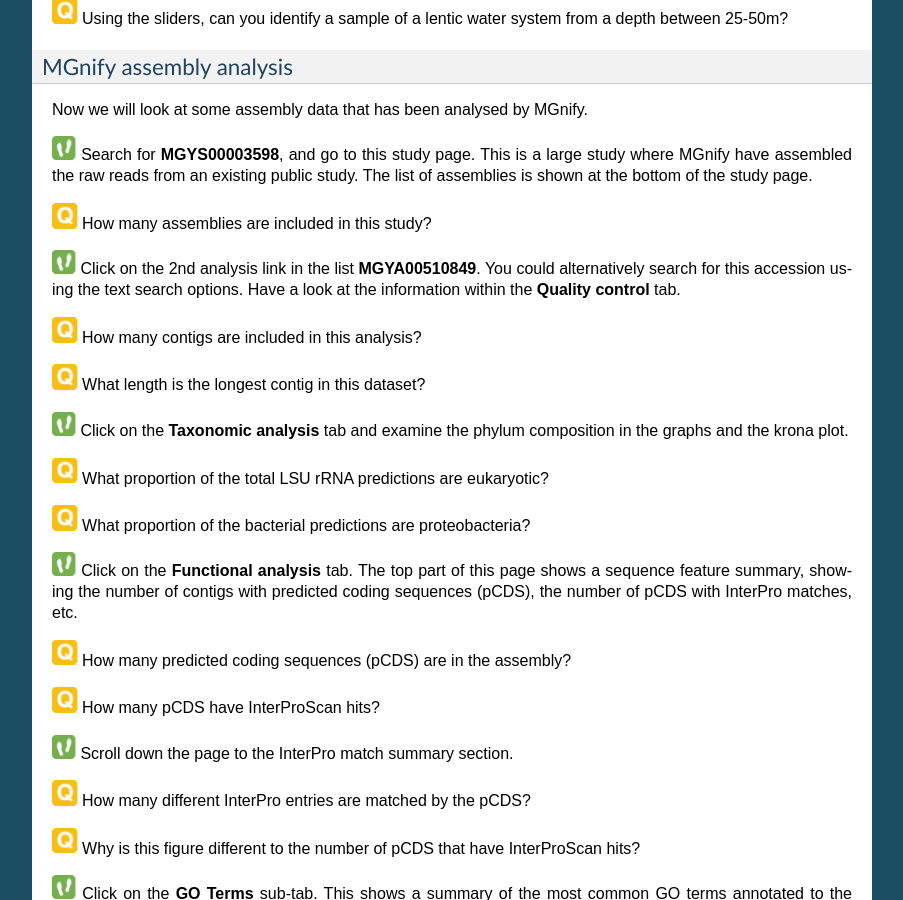
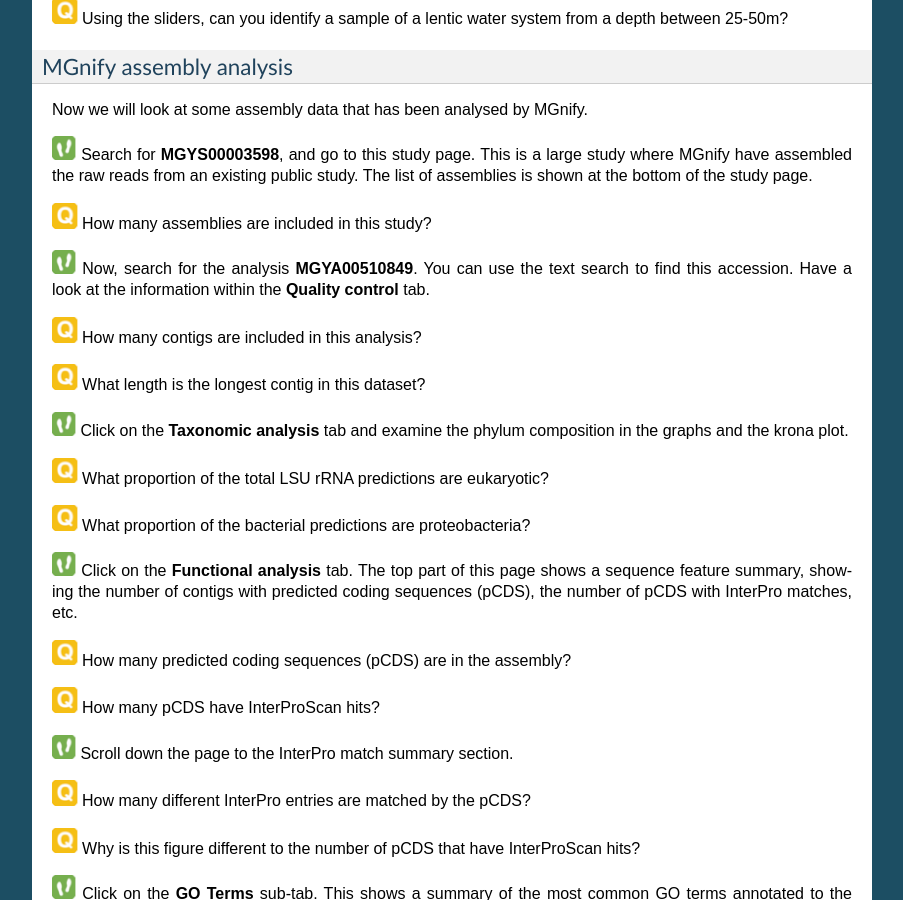
Before and after one commit to EBI-Metagenomics/mgnify-ebi-2021, a Sphinx documentation site: the page built from docs/source/services.rst, in a window 1280 px wide and 900 px high, scrolled down 1044 px. Shown: the whole window, without its empty margins (198-1101 px from the left). Built offline with Sphinx 7.4.7, drawn with Linux system fonts in a browser that asks for light colours.

Commit message:
Small fix in services.rst

```diff
--- a/docs/source/services.rst
+++ b/docs/source/services.rst
@@ -53,8 +53,7 @@
 
 |question| How many assemblies are included in this study?
 
-|action| Click on the 2nd analysis link in the list **MGYA00510849**. You could alternatively search for this accession using the text search options. Have a look at the information within the **Quality control** tab.
-
+|action| Now, search for the analysis **MGYA00510849**. You can use the text search to find this accession. Have a look at the information within the **Quality control** tab.
 
 |question| How many contigs are included in this analysis?
 
```
